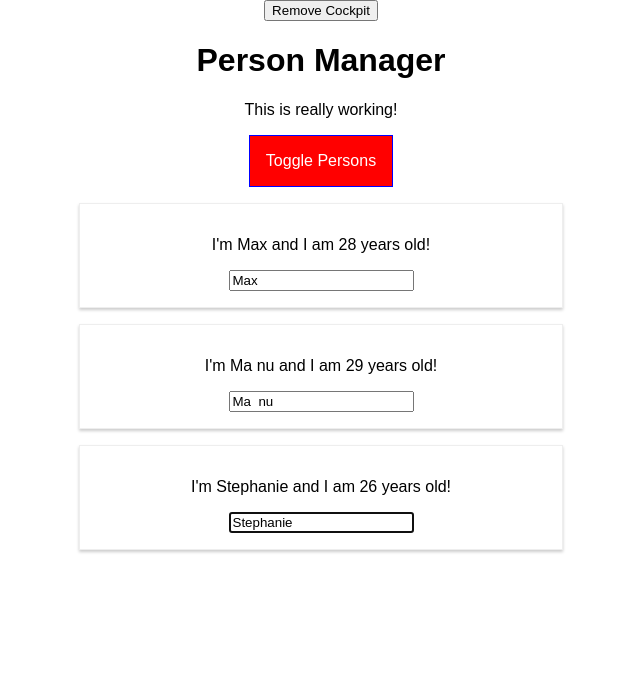
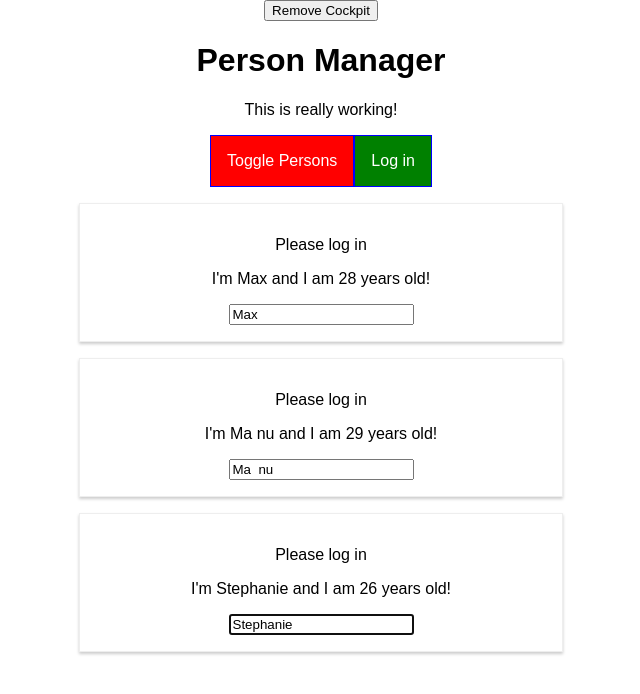
Before and after one commit to Yougigun/react-complete-guide, a React (Create React App) app: page / in a window 1280 px wide. Shown: the top 694 px of the page, without its empty margins (319-959 px from the left). Built offline with nearby package versions, Linux system fonts and the light colour scheme.

Commit message:
112. Understanding Prop Chain Problems In the case the code is not reusable and redudant

```diff
--- a/src/components/Cockpit/Cockpit.js
+++ b/src/components/Cockpit/Cockpit.js
@@ -52,6 +52,7 @@
       <button ref={toggleBtnRef}  className={btnClass} onClick={props.clicked}>
         Toggle Persons
       </button>
+      <button onClick={props.login}>Log in</button>
     </div>
   );
 };
--- a/src/components/Persons/Person/Person.js
+++ b/src/components/Persons/Person/Person.js
@@ -5,11 +5,11 @@
 import PropTypes from 'prop-types'
 
 class Person extends Component {
-  constructor(props){
+  constructor(props) {
     super(props);
     this.inputElmentRef = React.createRef();
   }
-  componentDidMount(){
+  componentDidMount() {
     console.log("[Person.js] componentDidMount")
     // this.inputElment.focus()
     this.inputElmentRef.current.focus();
@@ -18,6 +18,7 @@
     console.log('[Person.js] rendering...');
     return (
       <Aux>
+        {this.props.isAuth ? <p>Authenticated!</p>:<p>Please log in</p>}
         <p key="i1" onClick={this.props.click}>
           I'm {this.props.name} and I am {this.props.age} years old!
       </p>
@@ -25,7 +26,7 @@
         <input
           key="i3"
           // ref={(inputEl)=>{this.inputElment = inputEl}}
-        ref = {this.inputElmentRef}
+          ref={this.inputElmentRef}
           type="text"
           onChange={this.props.changed}
           value={this.props.name}
@@ -41,5 +42,5 @@
   age: PropTypes.number,
   changed: PropTypes.func
 
-} ;
-export default withClass(Person,classes.Person);
+};
+export default withClass(Person, classes.Person);
--- a/src/components/Persons/Persons.js
+++ b/src/components/Persons/Persons.js
@@ -58,6 +58,7 @@
           age={person.age}
           key={person.id}
           changed={event => this.props.changed(event, person.id)}
+          isAuth={this.props.isAuthenticated}
         />
       );
     });
--- a/src/containers/App.js
+++ b/src/containers/App.js
@@ -20,7 +20,8 @@
     otherState: 'some other value',
     showPersons: false,
     showCockpit: true,
-    changeCounter: 0
+    changeCounter: 0,
+    authenticated: false,
   };
 
   static getDerivedStateFromProps(props, state) {
@@ -83,6 +84,10 @@
   this.setState({ showPersons: !doesShow });
 };
 
+loginHandler = () => {
+  this.setState({authenticated:true})
+}
+
 render() {
   console.log('[App.js] render');
   let persons = null;
@@ -93,6 +98,7 @@
         persons={this.state.persons}
         clicked={this.deletePersonHandler}
         changed={this.nameChangedHandler}
+        isAuthenticated={this.state.authenticated}
       />
     );
   }
@@ -113,6 +119,7 @@
           // persons={this.state.persons}
           personsLength={this.state.persons.length}
           clicked={this.togglePersonsHandler}
+          login={this.loginHandler}
         />
       ) : null}
       {persons}
```
Lines whose indentation alone changed are shown as unchanged.
